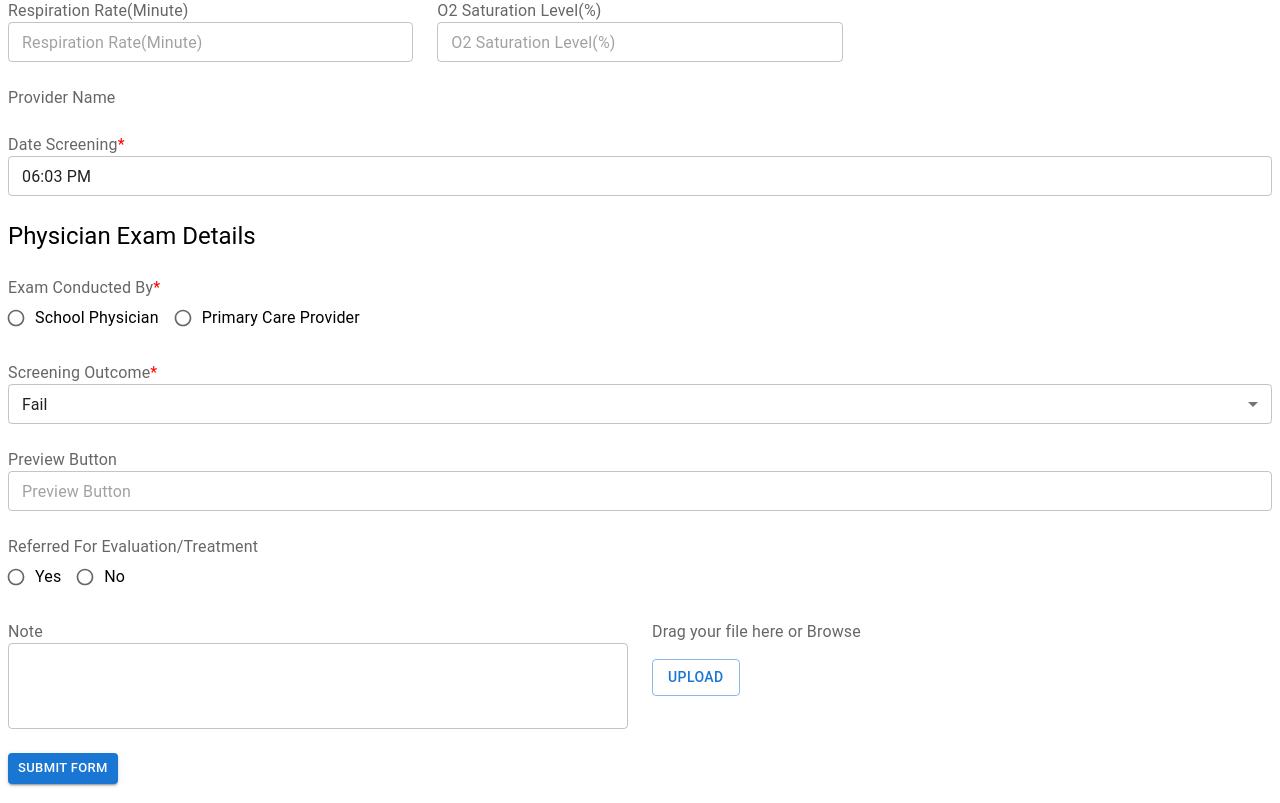
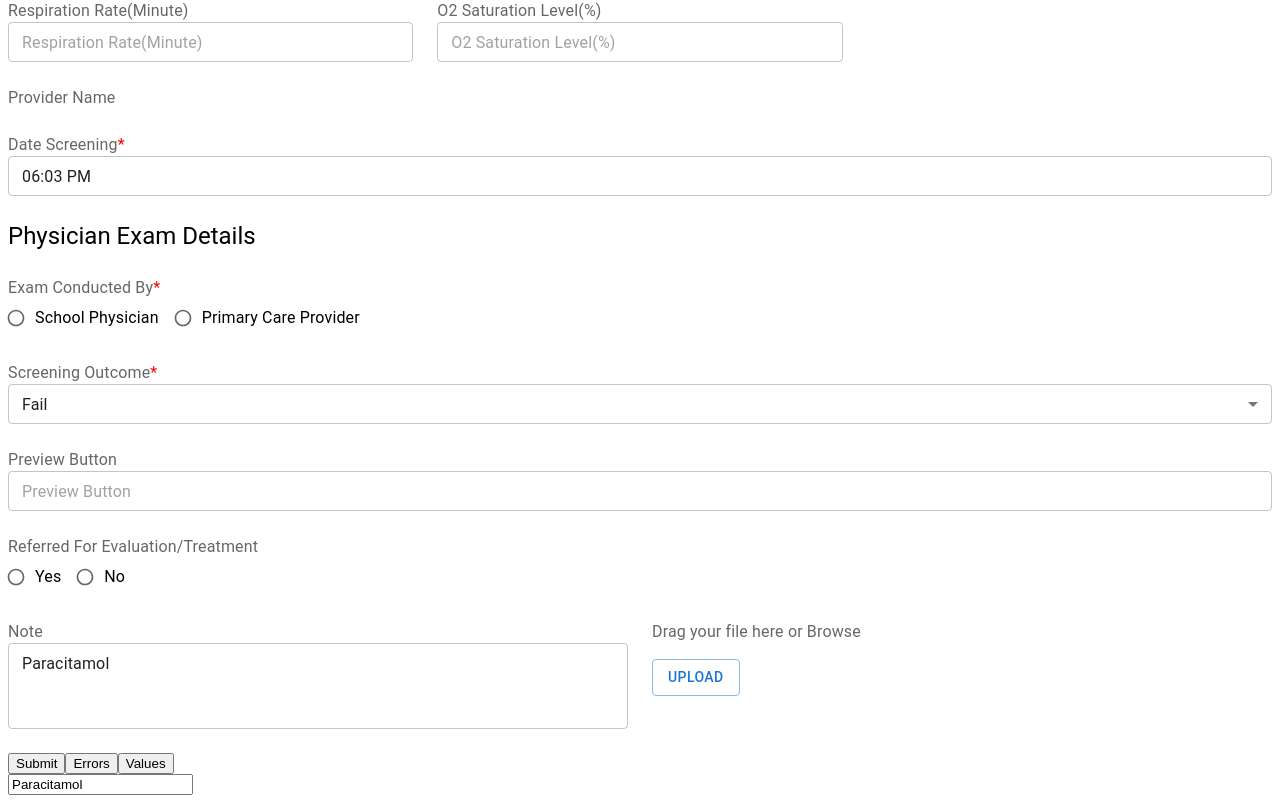
Before and after one commit to AmshenShanu07/form-sculpt, a React (Vite) app in the folder packages/form-sculpt/: page / in a window 1280 px wide. Shown: the part 208-1011 px from the top of the page. Built offline with nearby package versions, Linux system fonts and the light colour scheme.

Commit message:
feat: release 0.3.18

```diff
--- a/packages/form-sculpt/package.json
+++ b/packages/form-sculpt/package.json
@@ -1,6 +1,6 @@
 {
   "name": "form-sculpt",
-  "version": "0.3.17",
+  "version": "0.3.18",
   "description": "This package help to generate mui forms with yup validation from json data",
   "homepage": "https://github.com/AmshenShanu07/form-sculpt",
   "license": "Apache-2.0",
--- a/packages/form-sculpt/src/App.tsx
+++ b/packages/form-sculpt/src/App.tsx
@@ -1,22 +1,22 @@
-// import React from 'react';
+import React, { useState } from 'react';
 
 import Form from './Components/Form';
 import { medAuth } from './sampleData';
-// import { ButtonTemplateProps } from './Context/PropContext/type';
+import { ButtonTemplateProps } from './Context/PropContext/type';
 
-// const ButtonTemplate: React.FC<ButtonTemplateProps> = ({ errors, values }) => {
+const ButtonTemplate: React.FC<ButtonTemplateProps> = ({ errors, values }) => {
 
-//   return (
-//     <React.Fragment>
-//       <button type='submit'>Submit</button>
-//       <button onClick={() => console.log(errors)}>Errors</button>
-//       <button onClick={() => console.log(values)}>Values</button>
-//     </React.Fragment>
-//   );
-// };
+  return (
+    <React.Fragment>
+      <button type='submit'>Submit</button>
+      <button onClick={() => console.log(errors)}>Errors</button>
+      <button onClick={() => console.log(values)}>Values</button>
+    </React.Fragment>
+  );
+};
 
 const App = () => {
-  // const [val, setVal] = useState<string>("Paracitamol");
+  const [val, setVal] = useState<string>("Paracitamol");
   const uploadFile = async (file: File) => {
     const url = await URL.createObjectURL(file);
     return url;
@@ -29,10 +29,13 @@ const App = () => {
         onSubmit={(d) => console.log(d)}
         onFileUpload={uploadFile}
         defaultValue={{
-          DateScreening: new Date()
+          Note: val
+        }}
+        templates={{
+          ButtonTemplates: ButtonTemplate
         }}
       />
-      {/* <input type="text" value={val} onChange={(e) => setVal(e.target.value)} /> */}
+      <input type="text" value={val} onChange={(e) => setVal(e.target.value)} />
     </div>
   );
 };
--- a/packages/form-sculpt/src/Components/Form/FormComponent.tsx
+++ b/packages/form-sculpt/src/Components/Form/FormComponent.tsx
@@ -144,13 +144,7 @@ const FormComponent = () => {
         delete tempVal[key];
       }
 
-      if (
-        !tempVal[key] &&
-        defaultValue &&
-        dependentParentLabel &&
-        defaultValue[key] !== undefined &&
-        checkIfValueIsEqual(tempVal[dependentParentLabel], ifValueIs)
-      ) {
+      if (defaultValue[key] !== undefined && dependentParentLabel && checkIfValueIsEqual(tempVal[dependentParentLabel],ifValueIs)) {
         tempVal[key] = defaultValue[key];
       }
 
```
